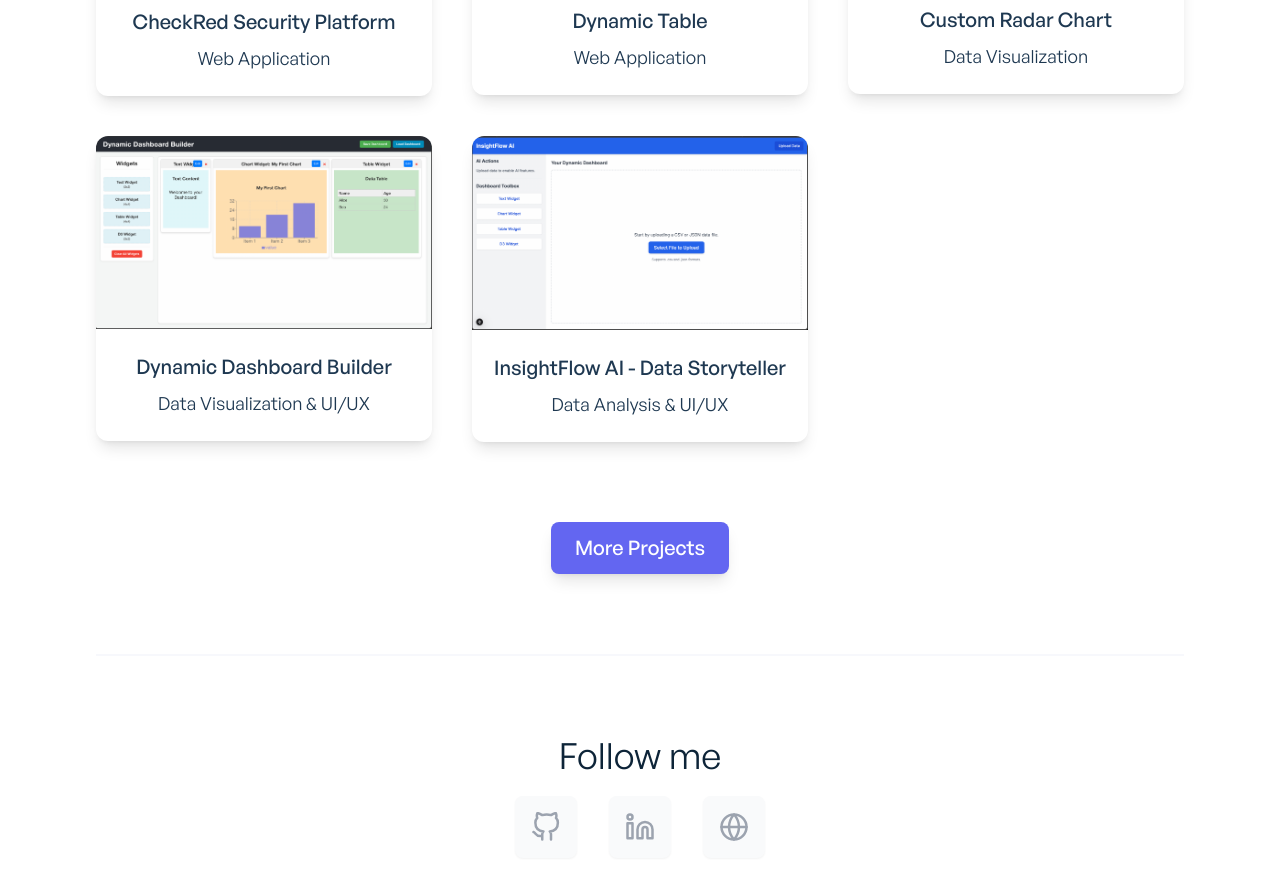
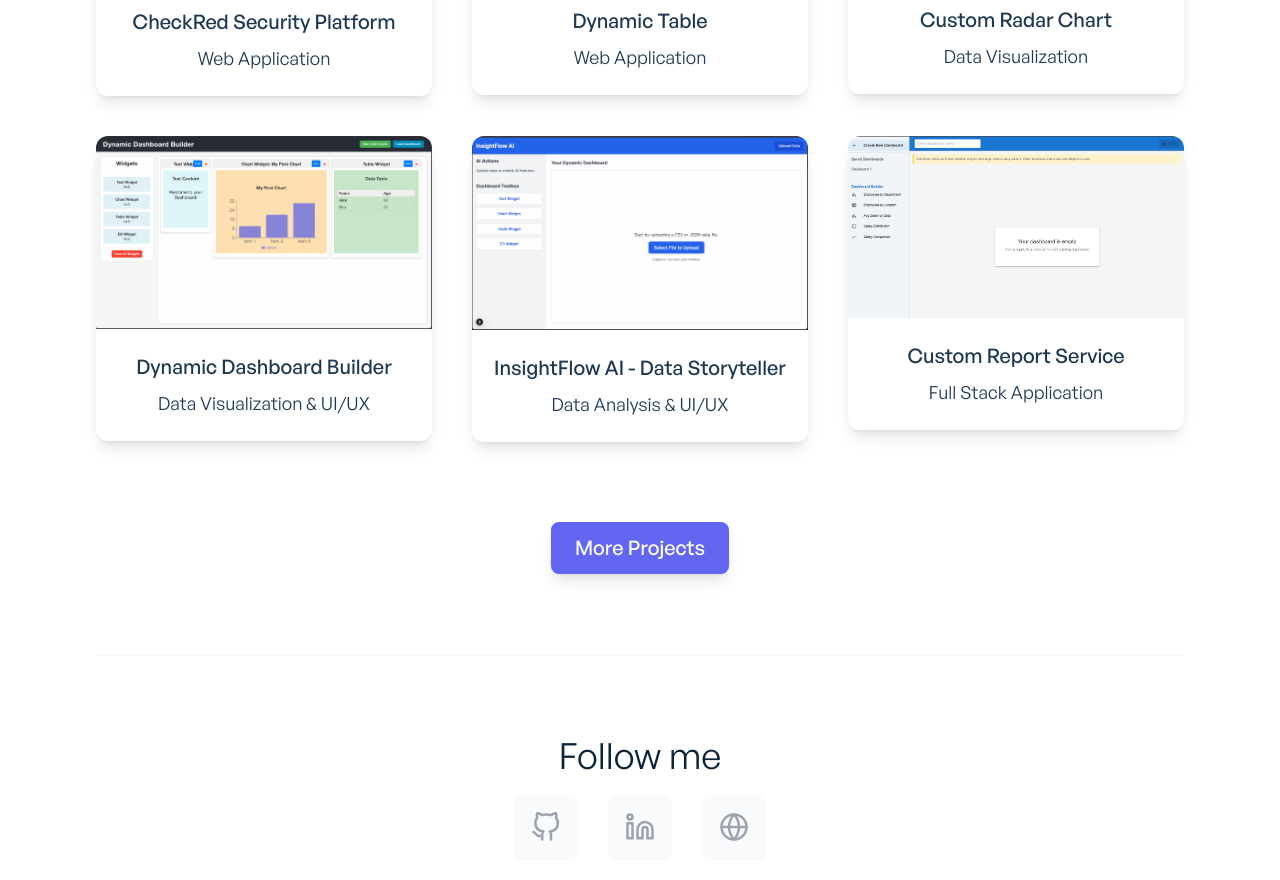
Before and after one commit to Thathaji9/react-portfolio-thathaji, a React (Create React App) app: page / in a window 1280 px wide. Shown: the part 1240-2120 px from the top of the page. Built offline with nearby package versions, Linux system fonts and the light colour scheme.

Commit message:
Add 'Custom Report Service' project entry
Added a new project entry for 'Custom Report Service' with details about its features and technologies used.

```diff
--- a/src/data/projects.js
+++ b/src/data/projects.js
@@ -4,6 +4,7 @@ import Image2 from '../images/dynamic-table.png';
 import Image3 from '../images/radar-graph.png';
 import Image4 from '../images/dashboard-builder.png';
 import Image5 from '../images/insightsAi1.png';
+import Image6 from '../images/custom_report1.png';
 
 export const projectsData = [
   {
@@ -14,9 +15,9 @@ export const projectsData = [
     ProjectHeader: {
       title: 'CheckRed Security Platform - Frontend Modules',
       publishDate: 'Mar 2023 - Present',
-      tags: 'UI / Frontend',
+      tags: 'UI / Frontend'
     },
-    description: `As part of the CheckRed frontend team, I contributed to the design and development of multiple modules including DNS Posture, DNS Inventory, and real-time dashboards. My work involved building reusable components, handling global state using Redux Toolkit, and dynamically rendering UIs from backend-driven JSON metadata.`,
+    description: `As part of the CheckRed frontend team, I contributed to the design and development of multiple modules including DNS Posture, DNS Inventory, and real-time dashboards. My work involved building reusable components, handling global state using Redux Toolkit, and dynamically rendering UIs from backend-driven JSON metadata.`
   },
   {
     id: 2,
@@ -26,10 +27,10 @@ export const projectsData = [
     ProjectHeader: {
       title: 'Dynamic Table with Search, Filter & Pagination',
       publishDate: 'Aprtil 2025',
-      tags: 'UI / Frontend',
+      tags: 'UI / Frontend'
     },
     description:
-      'A reusable, client-side table built with React & TypeScript featuring search with debounce, role-based filtering, and pagination — optimized for performance with memoization techniques.',
+      'A reusable, client-side table built with React & TypeScript featuring search with debounce, role-based filtering, and pagination — optimized for performance with memoization techniques.'
   },
   {
     id: 3,
@@ -39,10 +40,10 @@ export const projectsData = [
     ProjectHeader: {
       title: 'Custom Radar Chart - React + SVG',
       publishDate: 'Apr 2025',
-      tags: 'Data Visualization / UI Component',
+      tags: 'Data Visualization / UI Component'
     },
     description:
-      'A reusable and fully dynamic radar chart built using React, SVG, and Context API. It supports dynamic axes, dark/light theme switching, and interactivity without relying on chart libraries.',
+      'A reusable and fully dynamic radar chart built using React, SVG, and Context API. It supports dynamic axes, dark/light theme switching, and interactivity without relying on chart libraries.'
   },
   {
     id: 4,
@@ -52,10 +53,10 @@ export const projectsData = [
     ProjectHeader: {
       title: 'Dynamic Dashboard Builder - React & RGL',
       publishDate: 'May 2025',
-      tags: 'React.js / TypeScript / React Grid Layout / Recharts / D3.js / LocalStorage',
+      tags: 'React.js / TypeScript / React Grid Layout / Recharts / D3.js / LocalStorage'
     },
     description:
-      'A robust and interactive web application for building custom dashboards. Users can drag-and-drop various widget types (Text, Chart, Table, D3.js custom viz) onto a responsive grid, resize them, and configure their content through dedicated modals. Features include real-time input validation, automatic persistence of layout and data to LocalStorage, and a highly intuitive user experience.',
+      'A robust and interactive web application for building custom dashboards. Users can drag-and-drop various widget types (Text, Chart, Table, D3.js custom viz) onto a responsive grid, resize them, and configure their content through dedicated modals. Features include real-time input validation, automatic persistence of layout and data to LocalStorage, and a highly intuitive user experience.'
   },
   {
     id: 5,
@@ -65,11 +66,33 @@ export const projectsData = [
     ProjectHeader: {
       title: 'InsightFlow AI: AI-Powered Dashboard Builder',
       publishDate: 'May 2025',
-      tags:
-        'Next.js / React.js / TypeScript / Tailwind CSS / React Grid Layout / Recharts / D3.js / LocalStorage / AI Integration (Specify API, e.g., Gemini API)'
-
+      tags: 'Next.js / React.js / TypeScript / Tailwind CSS / React Grid Layout / Recharts / D3.js / LocalStorage / AI Integration (Specify API, e.g., Gemini API)'
     },
     description:
-      'An innovative, AI-powered web application designed to transform raw data into compelling stories and interactive dashboards. It simplifies data analysis, making sophisticated insights accessible to everyone. Users can upload CSV/JSON data, leverage AI for automatic analysis and visualization suggestions, and build dynamic dashboards with drag-and-drop, resizable widgets (Charts, Tables, Text, D3.js custom visualizations). Features include real-time input validation and automatic persistence of layout and data to LocalStorage for a seamless user experience.',
+      'An innovative, AI-powered web application designed to transform raw data into compelling stories and interactive dashboards. It simplifies data analysis, making sophisticated insights accessible to everyone. Users can upload CSV/JSON data, leverage AI for automatic analysis and visualization suggestions, and build dynamic dashboards with drag-and-drop, resizable widgets (Charts, Tables, Text, D3.js custom visualizations). Features include real-time input validation and automatic persistence of layout and data to LocalStorage for a seamless user experience.'
   },
+  {
+    id: 6,
+    title: 'Custom Report Service',
+    category: 'Full Stack Application',
+    img: Image6,
+    ProjectHeader: {
+      title: 'Custom Report Service - React + Node.js + Scheduler',
+      publishDate: 'Jan 2025',
+      tags: 'React.js / TypeScript / Node.js / Express / Scheduler / PDF Export / Email Service'
+    },
+    description: `
+A full-stack reporting and scheduling platform designed to generate PDF reports, send automated email summaries, and build customizable dashboards.
+
+This project integrates a TypeScript-based Node.js backend with a React TypeScript frontend, offering dynamic widgets, hooks-based state management, and backend-driven data rendering.
+
+Key features include:
+- Automated report scheduling using cron-style jobs
+- PDF export service for generating downloadable reports
+- Email delivery of scheduled reports via SMTP
+- React-based UI for visualizing dashboards and managing components
+- Modular backend architecture (Routes, Services, Models)
+- Fully typed TypeScript codebase for both frontend and backend
+`
+  }
 ];
```
